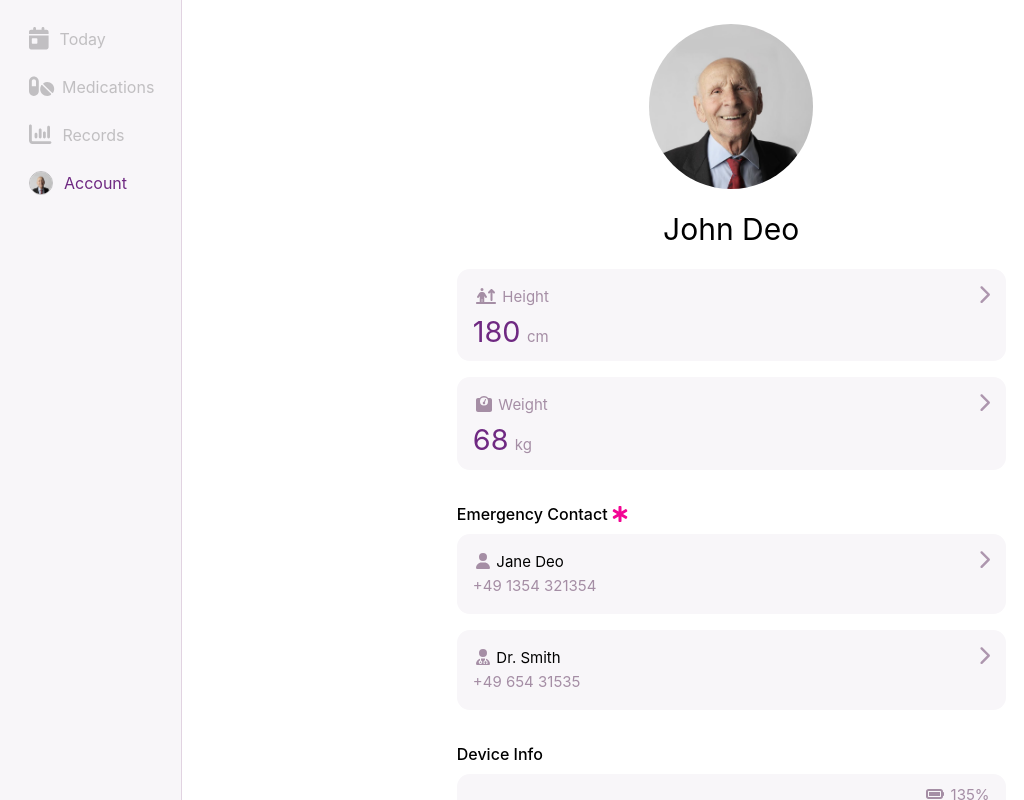
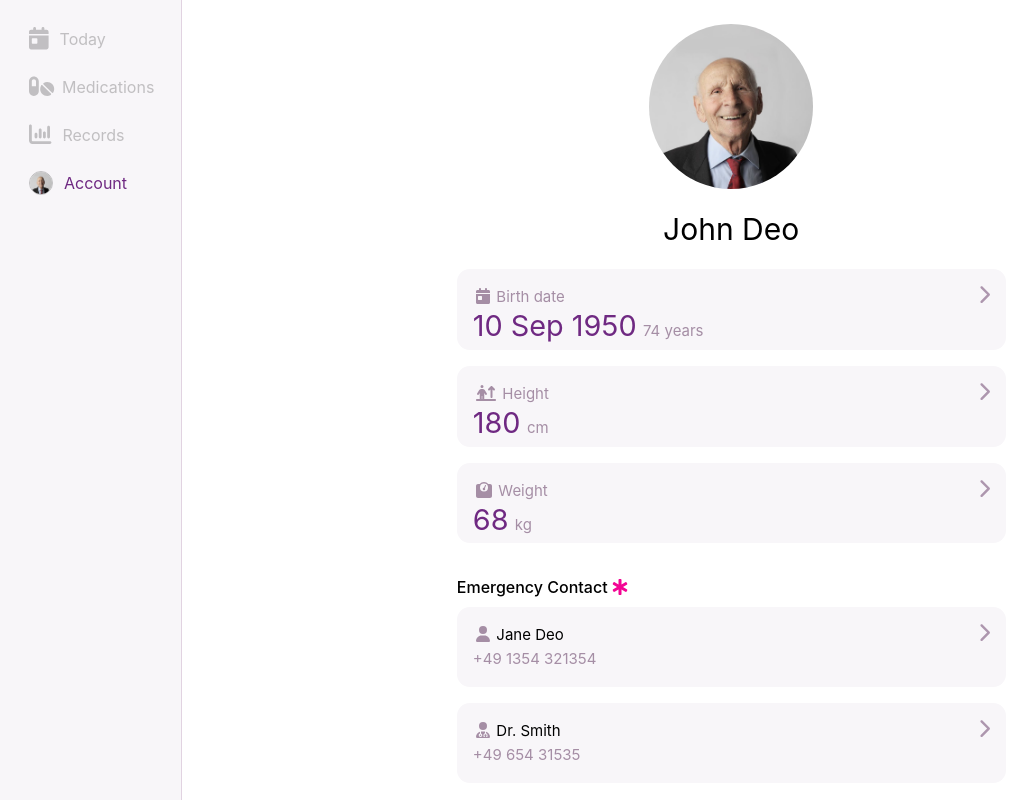
Before and after one commit to soon-y/caregem, a Vue app: page /account in a window 1280 px wide. Shown: the whole page, without its empty margins (0-1024 px from the left). Built offline with nearby package versions, Linux system fonts and the light colour scheme; grey boxes are pictures that could not be loaded.

Commit message:
change img and add age

```diff
--- a/src/views/AccountView.vue
+++ b/src/views/AccountView.vue
@@ -4,6 +4,7 @@ import { ref } from 'vue'
 const now = new Date()
 const battery = ref<number>(100)
 const status = ref<string>("In Use")
+const age = ref<number>(0)
 
 const calcBattery = () => {
   battery.value = 100 - ((now.getHours() - 7) * 5)
@@ -13,7 +14,20 @@ const calcBattery = () => {
     status.value = "charging"
   }
 }
+
+const calcAge = () => {
+  const birthDate = new Date(1950,9,10)
+  const today = new Date()
+
+  age.value = today.getFullYear() - birthDate.getFullYear()
+  const monthDifference = today.getMonth() - birthDate.getMonth()
+
+  if (monthDifference < 0 || (monthDifference === 0 && today.getDate() < birthDate.getDate())) {
+    age.value--
+  }
+}
 calcBattery()
+calcAge()
 </script>
 
 <template>
@@ -24,6 +38,16 @@ calcBattery()
       </div>
       <div>
         <h1 class="center" :style="{ padding: '1rem 0' }">John Deo</h1>
+      </div>
+
+      <div class="card-wrapper">
+        <font-awesome-icon icon="calendar-day" class="icon" />
+        <span :style="{ color: 'var(--white-lila-dunkel)' }">Birth date</span>
+        <font-awesome-icon icon="chevron-right" class="box-arrowRight"/>
+        <div>
+          <span class="value-text">10 Sep 1950</span>
+          <span class="unit">{{ age }} years</span>
+        </div>
       </div>
 
       <div class="card-wrapper">
@@ -91,7 +115,7 @@ calcBattery()
             </div>
           </div>
           <div :style="{ textAlign: 'center' }">
-            <img src="/watch.png" class="watch"/>
+            <img src="/watch.jpg" class="watch"/>
           </div>
           <div :style="{ textAlign: 'center' }">
             <span class="box-name" :style="{ textAlign: 'center' }">Caregem Pro </span>
@@ -171,6 +195,7 @@ calcBattery()
     margin-top:1rem;
     font-size: 1.8rem;
     color: var(--main-lila-hell);
+    line-height: 1.2;
   }
 
   .unit{
```
